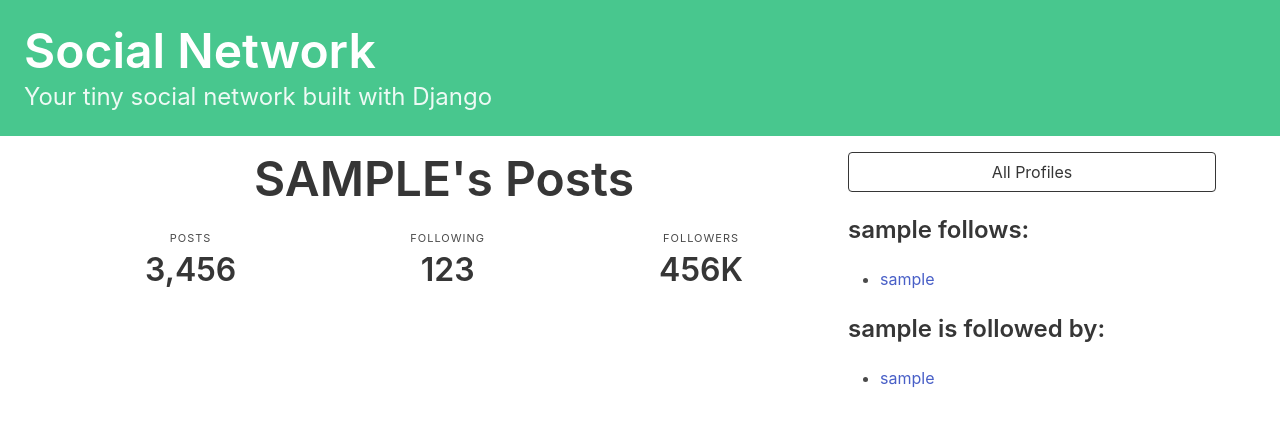
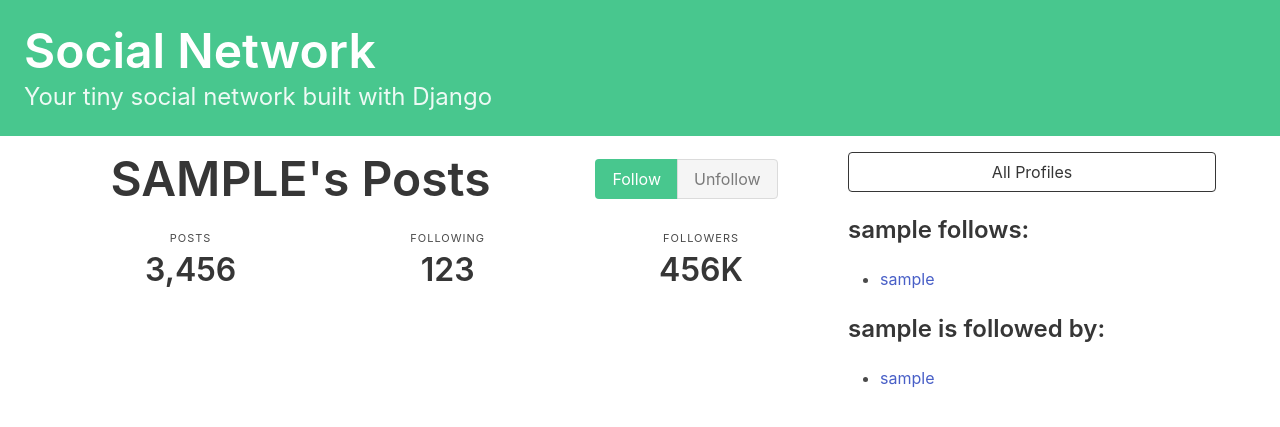
Before and after one commit to sbacky/django-practice, a Django app: page /profile/1 in a window 1280 px wide. Shown: the top 427 px of the page. Run offline with Django 4.2, Linux system fonts and the light colour scheme; tables that the repository leaves empty hold one stand-in row (values such as "Sample post").

Commit message:
Add buttons inline with Profile name on profile.html

```diff
--- a/myproject/social/templates/social/profile.html
+++ b/myproject/social/templates/social/profile.html
@@ -7,9 +7,23 @@
 <div class="column">
     <!-- Profile Header -->
     <div class="block">
-        <h1 class="title is-1 has-text-centered">
-            {{profile.user.username|upper}}'s Posts
-        </h1>
+        <div class="level is-mobile">
+            <h1 class="level-item title is-1">
+                {{profile.user.username|upper}}'s Posts
+            </h1>
+            <form class="level-item" method="post" action="">
+                {% csrf_token %}
+                <div class="buttons has-addons">
+                    {% if profile in user.profile.follows.all %}
+                        <button class="button is-success is-static">Follow</button>
+                        <button class="button is-danger" name="follow" value="unfollow">Unfollow</button>
+                    {% else %}
+                        <button class="button is-success" name="follow" value="follow">Follow</button>
+                        <button class="button is-danger is-static">Unfollow</button>
+                    {% endif %}
+                </div>
+            </form>
+        </div>
         <nav class="level is-mobile">
             <div class="level-item has-text-centered">
                 <div>
```
